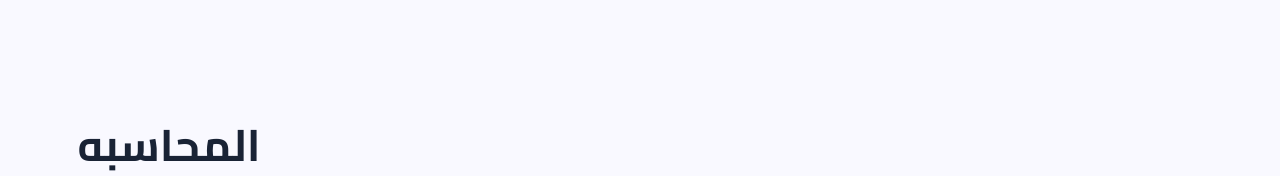
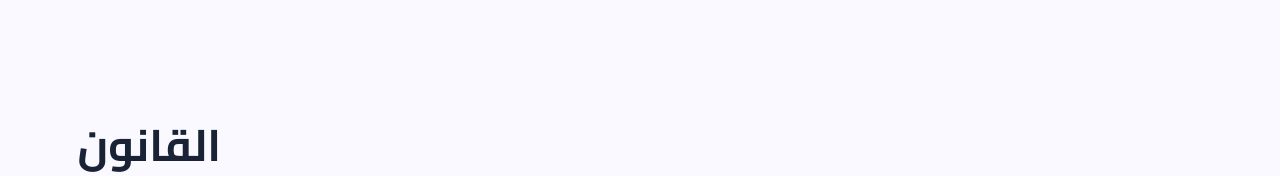
Before and after one commit to AZ-BUSINESS/az1, a plain HTML site: page قانون.html in a window 1280 px wide. Shown: the part 777-953 px from the top of the page. Drawn offline with Linux system fonts and the light colour scheme; files whose address does not match are found by name.

Commit message:
Update قانون.html

```diff
--- a/قانون.html
+++ b/قانون.html
@@ -235,7 +235,7 @@
             <div class="row align-items-end mb--60">
                 <div class="col-lg-6 col-md-6">
                     <div class="section-title text-start">
-                        <h2 class="title">المحاسبه</h2>
+                        <h2 class="title">القانون</h2>
 
                     </div>
                 </div>
```
